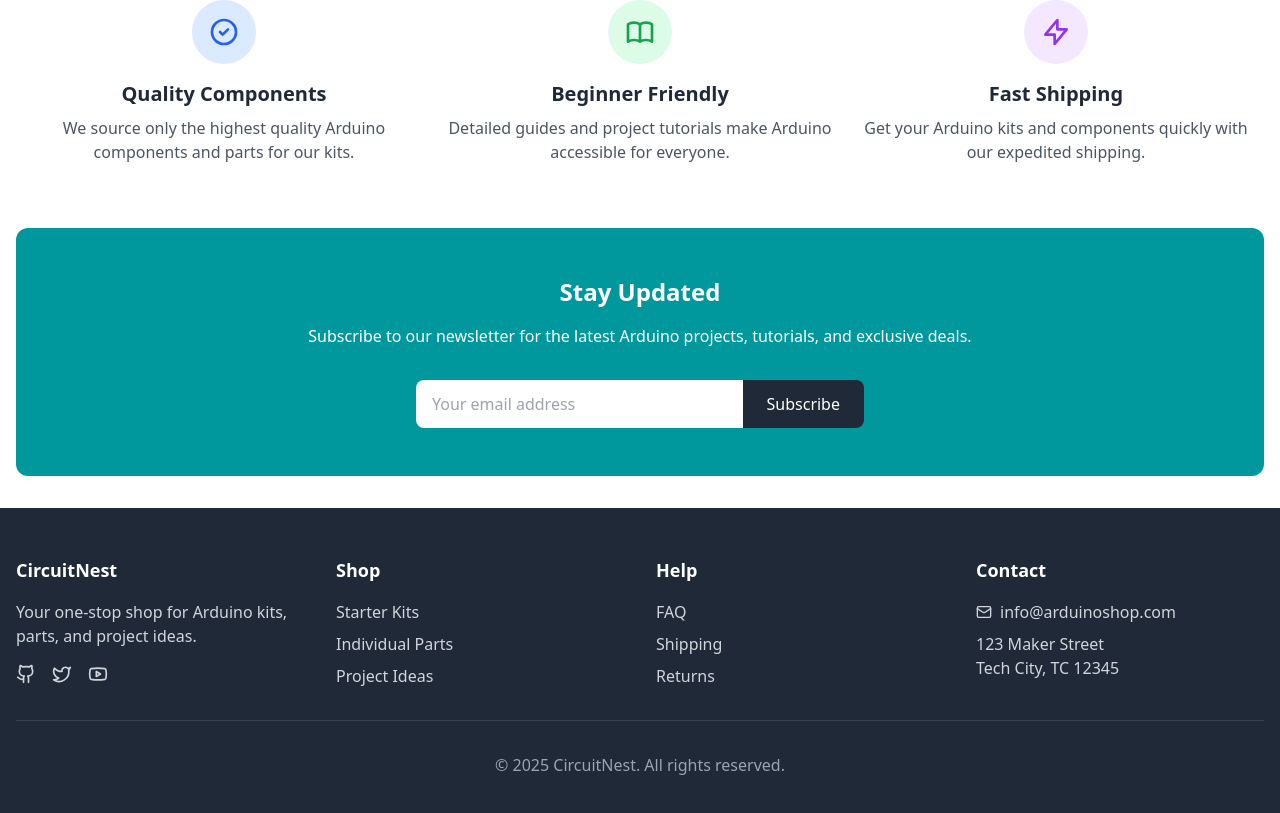
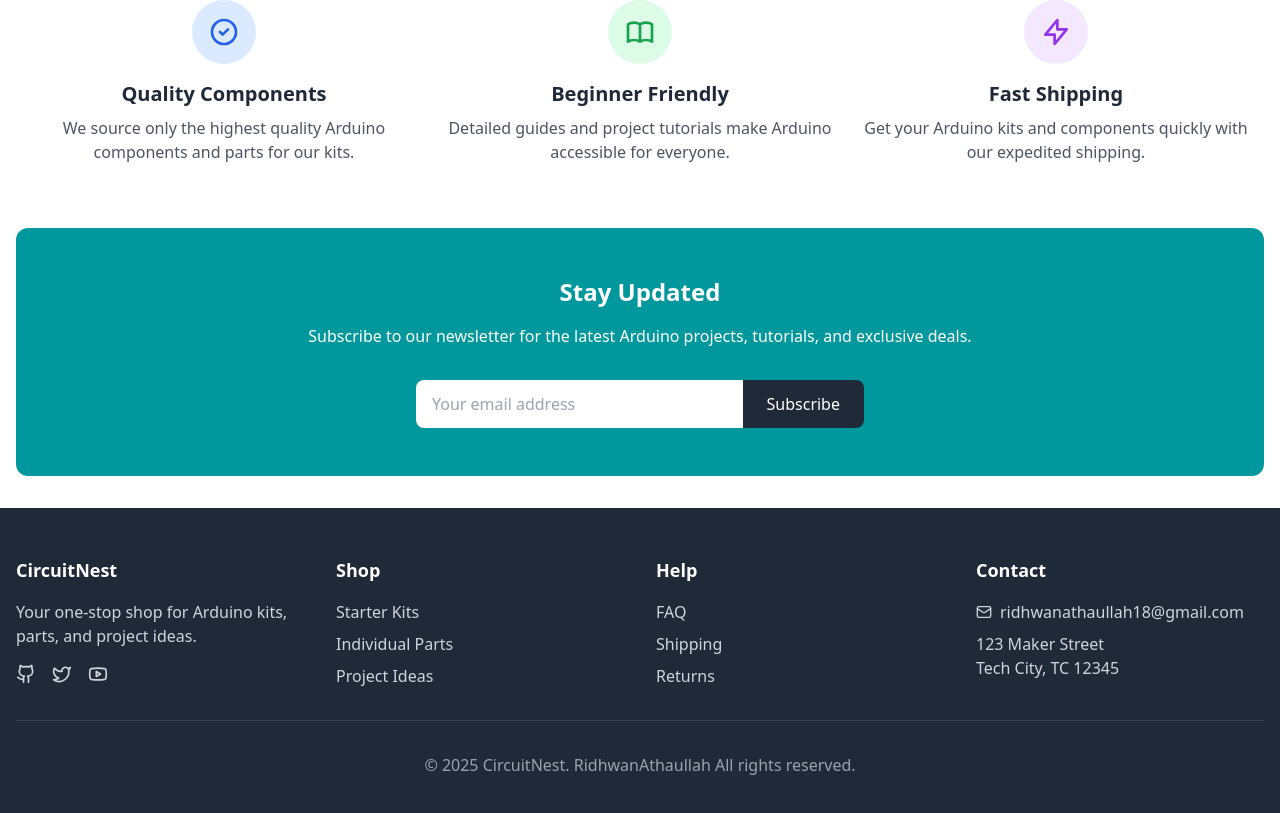
Before and after one commit to ridhwan-ra2005171/ArduninoMarkt, a React (Vite) app: page / in a window 1280 px wide. Shown: the part 1684-2497 px from the top of the page. Built offline with nearby package versions, Linux system fonts and the light colour scheme; no server answers.

Commit message:
updated DB and included components

```diff
--- a/src/components/Footer.tsx
+++ b/src/components/Footer.tsx
@@ -71,8 +71,8 @@ const Footer: React.FC = () => {
             <h3 className="font-bold text-lg mb-4">Contact</h3>
             <p className="text-gray-300 mb-2 flex items-center">
               <Mail size={16} className="mr-2" />
-              <a href="mailto:info@arduinoshop.com" className="hover:text-white transition-colors">
-                info@arduinoshop.com
+              <a href="mailto:ridhwanathaullah18@gmail.com" className="hover:text-white transition-colors">
+                ridhwanathaullah18@gmail.com
               </a>
             </p>
             <p className="text-gray-300">
@@ -83,7 +83,7 @@ const Footer: React.FC = () => {
         </div>
 
         <div className="border-t border-gray-700 mt-8 pt-8 text-center text-gray-400">
-          <p>&copy; {new Date().getFullYear()} CircuitNest. All rights reserved.</p>
+          <p>&copy; {new Date().getFullYear()} CircuitNest. RidhwanAthaullah All rights reserved.</p>
         </div>
       </div>
     </footer>
--- a/src/pages/KitDetailPage.tsx
+++ b/src/pages/KitDetailPage.tsx
@@ -11,6 +11,7 @@ interface Kit {
   image_url: string;
   difficulty: string;
   tags: string[];
+  included_components: string;
 }
 
 const KitDetailPage = () => {
@@ -130,6 +131,22 @@ const KitDetailPage = () => {
                   ))}
                 </div>
               </div>
+
+              {kit.included_components && (
+                <div className="mb-8">
+                  <h3 className="text-lg font-semibold mb-3">What's Included:</h3>
+                  <div className="bg-gray-50 rounded-lg p-4">
+                    <ul className="space-y-2">
+                      {kit.included_components.split('\n').map((component, index) => (
+                        <li key={index} className="flex items-start">
+                          <div className="flex-shrink-0 w-2 h-2 mt-2 rounded-full bg-[#00979D]" />
+                          <span className="ml-3 text-gray-700">{component}</span>
+                        </li>
+                      ))}
+                    </ul>
+                  </div>
+                </div>
+              )}
             </div>
 
             <button className="w-full bg-[#00979D] text-white py-3 px-6 rounded-lg font-semibold hover:bg-[#007A7A] transition-colors duration-200">
```
